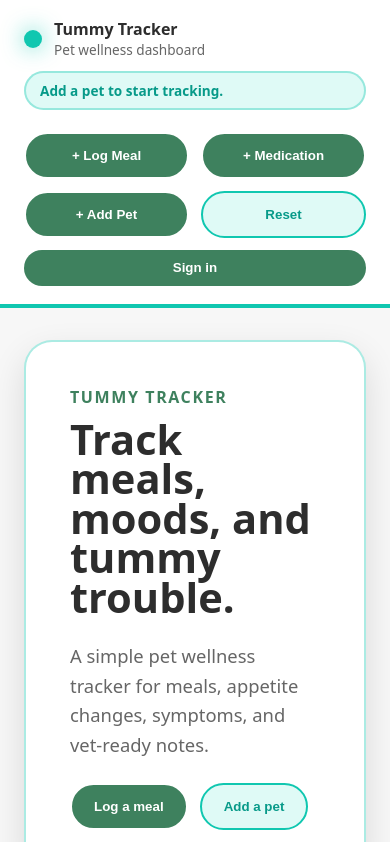
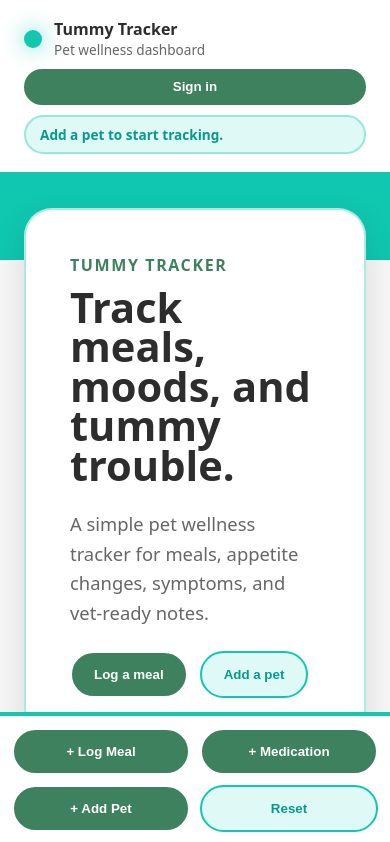
Before and after one commit to rtocastro/tummy-tracker, a React (Vite) app: page / in a window 390 px wide. Shown: the top 842 px of the page. Built offline with nearby package versions, Linux system fonts and the light colour scheme; no server answers.

Commit message:
updated ui for mobile version

```diff
--- a/src/components/Navbar.jsx
+++ b/src/components/Navbar.jsx
@@ -11,7 +11,9 @@ function Navbar({
   onMedicationClick,
 }) {
   return (
+    <>
       <nav className="navbar">
+        <div className="nav-main">
           <div className="logo-group">
             <div className="logo-dot"></div>
 
@@ -19,9 +21,12 @@ function Navbar({
               <p className="logo-title">Tummy Tracker</p>
               <p className="logo-subtitle">Pet wellness dashboard</p>
             </div>
+          </div>
+
           <StatusRotator pets={pets} entries={entries} />
+
+          {!user && <AuthPanel user={user} compact />}
         </div>
-      <br />
 
         <div className="nav-actions">
           <button className="nav-button" onClick={onLogMealClick}>
@@ -40,9 +45,10 @@ function Navbar({
             Reset
           </button>
 
-        <AuthPanel user={user} compact />
+          {user && <AuthPanel user={user} compact />}
         </div>
       </nav>
+    </>
   );
 }
 
--- a/src/index.css
+++ b/src/index.css
@@ -548,6 +548,63 @@ button.secondary,
   }
 }
 
+.nav-main {
+  display: flex;
+  align-items: center;
+  gap: 16px;
+}
+
+@media (max-width: 700px) {
+  .navbar {
+    align-items: flex-start;
+    flex-direction: column;
+    gap: 12px;
+  }
+
+  .nav-main {
+    width: 100%;
+    display: grid;
+    grid-template-columns: 1fr;
+    gap: 10px;
+  }
+
+  .logo-group {
+    width: 100%;
+  }
+
+  .status-rotator {
+    width: 100%;
+    max-width: 100%;
+    min-width: 0;
+  }
+
+  .nav-actions {
+    position: fixed;
+    left: 0;
+    right: 0;
+    bottom: 0;
+    z-index: 1000;
+
+    padding: 12px;
+    background: white;
+    border-top: 4px solid var(--teal);
+
+    display: grid;
+    grid-template-columns: 1fr 1fr;
+    gap: 10px;
+  }
+
+  .nav-actions button,
+  .nav-actions .auth-nav-button {
+    width: 100%;
+    justify-content: center;
+  }
+
+  .app-shell {
+    padding-bottom: 170px;
+  }
+}
+
 @keyframes statusFade {
   from {
     opacity: 0;
```
Lines whose indentation alone changed are shown as unchanged.
